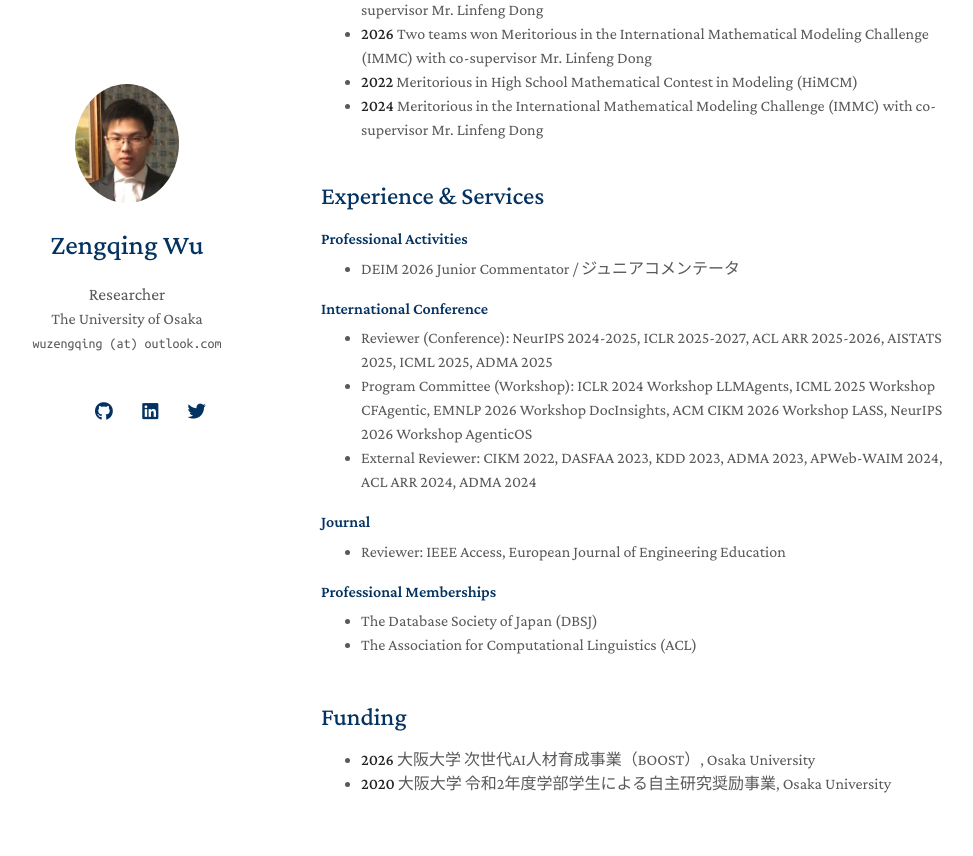
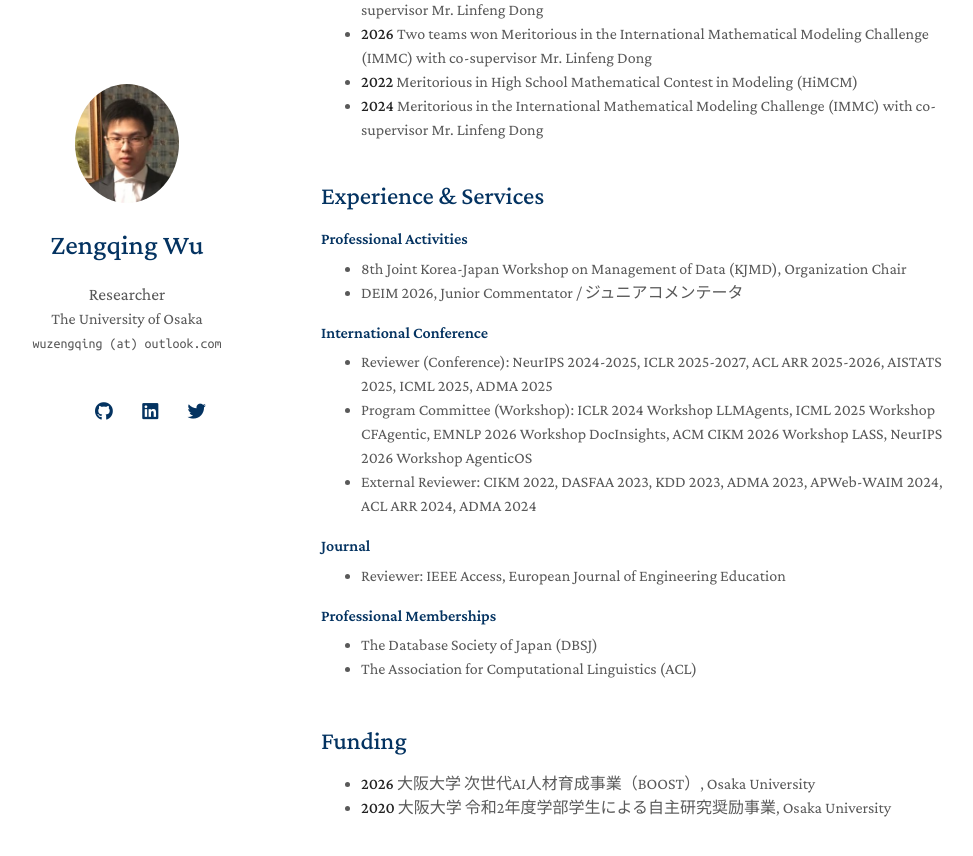
Before and after one commit to wuzengqing001225/wuzengqing001225.github.io, a Jekyll site: the page built from index.md, in a window 1280 px wide and 900 px high, scrolled down 2403 px. Shown: the top 856 px of the window, without its empty margins (149-1122 px from the left). Built offline with Jekyll 4.4.1, drawn with Linux system fonts in a browser that asks for light colours; nearby versions of some CDN libraries; a style sheet for code colours, icons or effects is not loaded; our own code applies the rules of GitHub Pages for plain Markdown files.

Commit message:
long_term

```diff
--- a/_data/services.yml
+++ b/_data/services.yml
@@ -1,6 +1,7 @@
 - category: "Professional Activities"
   items:
-    - "DEIM 2026 Junior Commentator / ジュニアコメンテータ"
+    - "8th Joint Korea-Japan Workshop on Management of Data (KJMD), Organization Chair"
+    - "DEIM 2026, Junior Commentator / ジュニアコメンテータ"
 
 - category: "International Conference"
   items:
```
